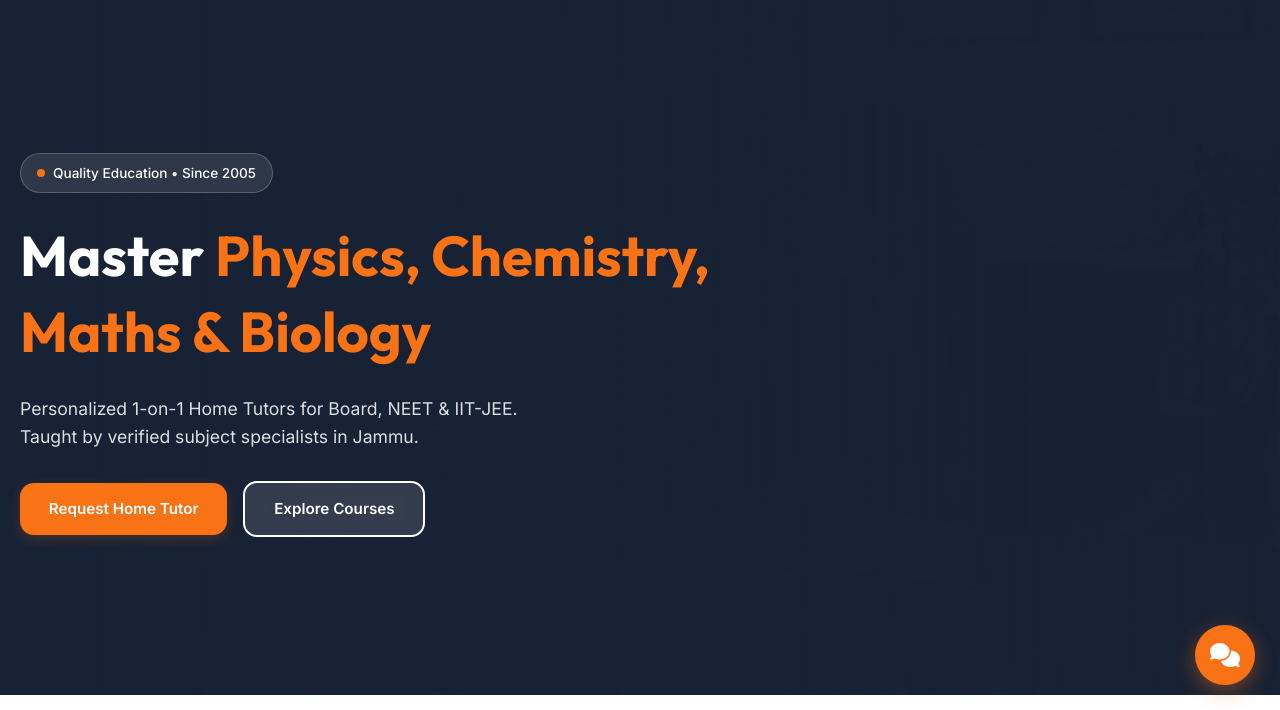
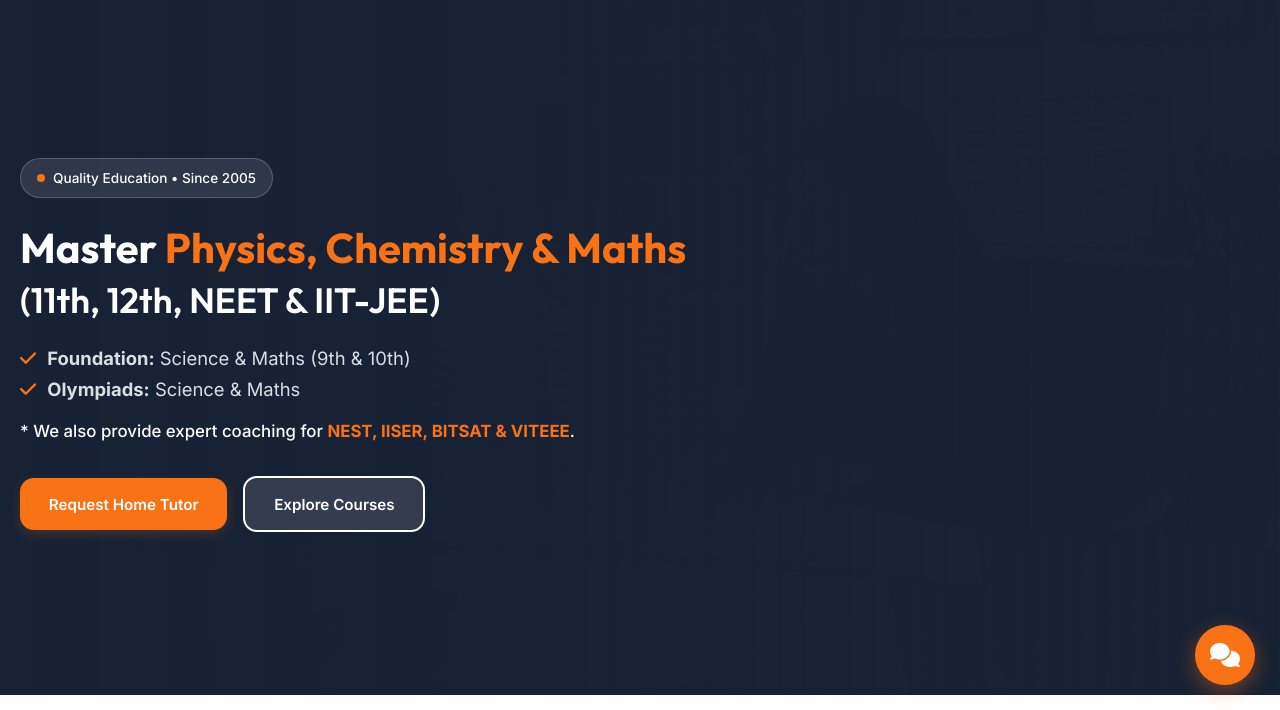
Before and after one commit to damandeeps107-eng/brain-home-tutors, a plain HTML site: page index.html in a window 1280 px wide. Shown: the part 90-800 px from the top of the page. Drawn offline with Linux system fonts and the light colour scheme.

Commit message:
Update Hero section text per Sir's request

```diff
--- a/index.html
+++ b/index.html
@@ -131,11 +131,17 @@
           <span class="dot"></span> Quality Education • Since 2005
         </div>
 
-        <h1>Master <span class="orange">Physics, Chemistry,<br class="hero-desktop-br">Maths & Biology</span></h1>
+        <h1 style="font-size: 2.6rem; line-height: 1.2; margin-bottom: 20px;">
+          Master <span class="orange">Physics, Chemistry & Maths</span> <br class="hero-desktop-br">
+          <span style="font-size: 2.2rem; font-weight: 600;">(11th, 12th, NEET & IIT-JEE)</span>
+        </h1>
 
-        <p class="hero-subtitle-text">
-          Personalized 1-on-1 Home Tutors for Board, NEET & IIT-JEE.
-          <br>Taught by verified subject specialists in Jammu.
+        <p class="hero-subtitle-text" style="font-size: 1.15rem; line-height: 1.7; max-width: 600px; margin-bottom: 30px;">
+          <i class="fa-solid fa-check" style="color: var(--primary-orange); margin-right: 6px;"></i> <strong>Foundation:</strong> Science & Maths (9th & 10th)<br>
+          <i class="fa-solid fa-check" style="color: var(--primary-orange); margin-right: 6px;"></i> <strong>Olympiads:</strong> Science & Maths<br>
+          <span style="display: block; margin-top: 12px; color: white; font-weight: 500; font-size: 1.05rem;">
+            * We also provide expert coaching for <strong style="color: var(--primary-orange);">NEST, IISER, BITSAT & VITEEE</strong>.
+          </span>
         </p>
 
         <div class="hero-cta-buttons">
```
